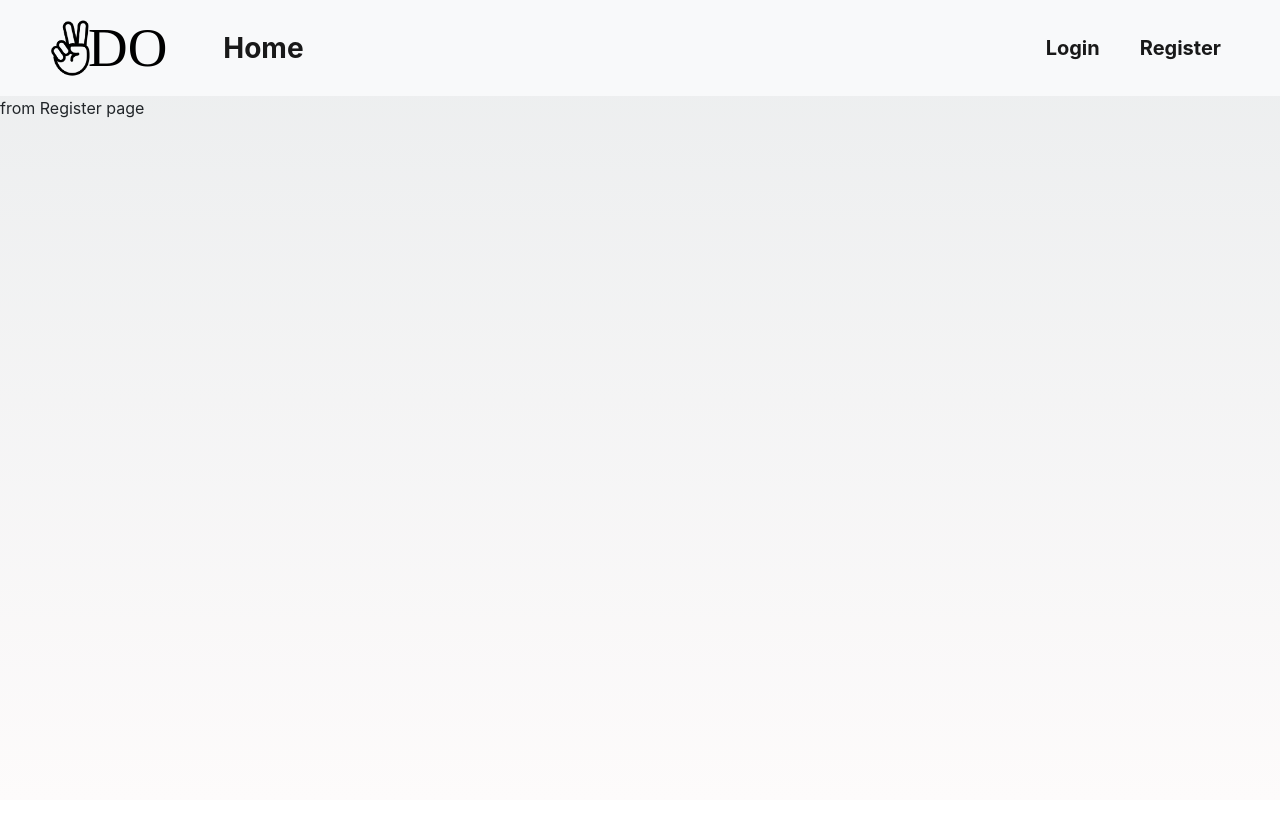
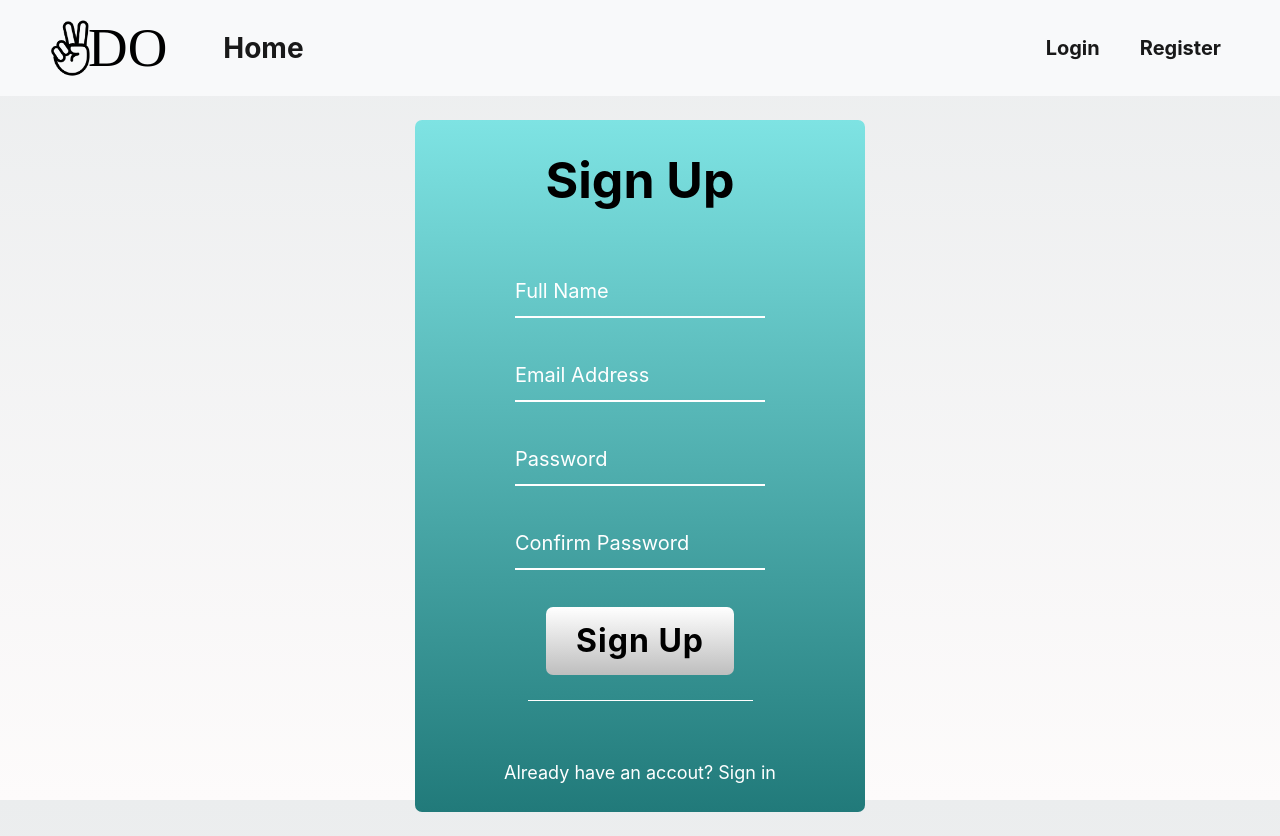
Before and after one commit to varsubham/Todo-Do, a React (Create React App) app in the folder todo-frontend/: page /register in a window 1280 px wide. Before the commit the page ends 800 px from the top, so only its background shows below. Built offline with nearby package versions, Linux system fonts and the light colour scheme.

Commit message:
created register page

```diff
--- a/todo-frontend/public/index.html
+++ b/todo-frontend/public/index.html
@@ -16,6 +16,7 @@
       user's mobile device or desktop. See https://developers.google.com/web/fundamentals/web-app-manifest/
     -->
     <link rel="manifest" href="%PUBLIC_URL%/manifest.json" />
+    <link rel="stylesheet" href="https://cdnjs.cloudflare.com/ajax/libs/font-awesome/4.7.0/css/font-awesome.min.css">
     <!--
       Notice the use of %PUBLIC_URL% in the tags above.
       It will be replaced with the URL of the `public` folder during the build.
--- a/todo-frontend/src/App.js
+++ b/todo-frontend/src/App.js
@@ -4,7 +4,6 @@ import NavBar from './components/NavBar';
 import Landing from './components/Landing';
 import Login from './components/Login';
 import Register from './components/Register';
-
 function App() {
   return (
     <div>
--- a/todo-frontend/src/components/Landing.js
+++ b/todo-frontend/src/components/Landing.js
@@ -15,7 +15,6 @@ function Landing(){
                 </div>
 
             </div>
-
         </div>
     )
 }
--- a/todo-frontend/src/components/Register.js
+++ b/todo-frontend/src/components/Register.js
@@ -1,9 +1,38 @@
 import React from 'react';
-
+import { Link } from 'react-router-dom';
 function Register(){
     return (
         <div>
-            from Register page
+            <form class = "contact">
+        <div class="details">
+            <div class="red-bg">
+                <h1 style = {{color: "black", paddingTop: "30px", fontWeight: "bold", fontSize: "50px"}}>Sign Up</h1>
+                <div class="form">
+                    <div class="inputbox">
+                        <input type="text" id="name" placeholder="Full Name"/>
+                    </div>
+                    <div class="inputbox">
+                        <input type="text" id="email" placeholder="Email Address"/>
+                    </div>
+                    <div class="inputbox">
+                        <input type="password" id="password" placeholder="Password"/>
+                    </div>
+                    <div class="inputbox">
+                        <input type="password" id="password" placeholder="Confirm Password"/>
+                    </div>
+
+                    <div class="inputbox1">
+                        <button class="button-main" style = {{backgroundImage: "linear-gradient(#ffffff, #bebebe)", width: "fit-content", padding: "10px 30px"}} ><span style= {{color: "black", fontSize: "xx-large", fontWeight: "bold"}}>Sign Up</span></button>
+                    </div>
+                    <div style = {{borderBottom: "1px solid white", width: "90%", margin: "auto", paddingTop: "20px"}}></div>
+                </div>
+
+                <div style ={{padding: "10px"}}>
+                <p style = {{color: "white", fontSize: "18px"}}>Already have an accout? <Link to = '/login' style = {{color: "white"}}>Sign in</Link></p>
+                </div>
+            </div>
+        </div>
+    </form>
         </div>
     )
 }
--- a/todo-frontend/src/index.css
+++ b/todo-frontend/src/index.css
@@ -92,3 +92,67 @@ code {
     width: auto;
   }
 }
+
+/* Register Form */
+
+.contact{
+  text-align: center;
+
+  margin: 24px;
+}
+.contact .details{
+  display: flex;
+  justify-content: space-between;
+  align-items: center;
+}
+.contact .details .red-bg{
+  background-image: linear-gradient(#7EE3E3, #217A7A);
+  /* background-image: linear-gradient(120deg, #6aa3ff 0%, #c2e9fb 100%); */
+  width: 450px;
+  border-radius: 7px;
+  margin: auto;
+  height: 90%;
+}
+
+
+.contact .details .red-bg .form{
+  padding: 3em 6.25em;
+}
+.contact .details .red-bg .form .inputbox{
+  padding-bottom: 2em;
+
+}
+.contact .details .red-bg .form input{
+  width: 100%;
+  outline: none;
+  border: none;
+  box-shadow: none;
+  background: transparent;
+  border-bottom: 2px solid white;
+  font-size: 20px;
+  padding: 10px 0;
+  color: white;
+
+
+}
+.contact .details .red-bg .form textarea{
+  width: 100%;
+  outline: none;
+  border: none;
+  box-shadow: none;
+  background: transparent;
+  border-bottom: 2px solid white;
+  font-size: 20px;
+  min-height: 150px;
+  color: white;
+}
+::placeholder{
+  color: white;
+  opacity: 1;
+}
+.contact .details .red-bg .form button{
+  padding: 0.3em 1.5em;
+  font-size: 1.2em;
+  font-weight: 300;
+  cursor: pointer;
+}
```
Also changed, not shown: todo-frontend/src/components/Footer.js (added, +14 -0 lines).
